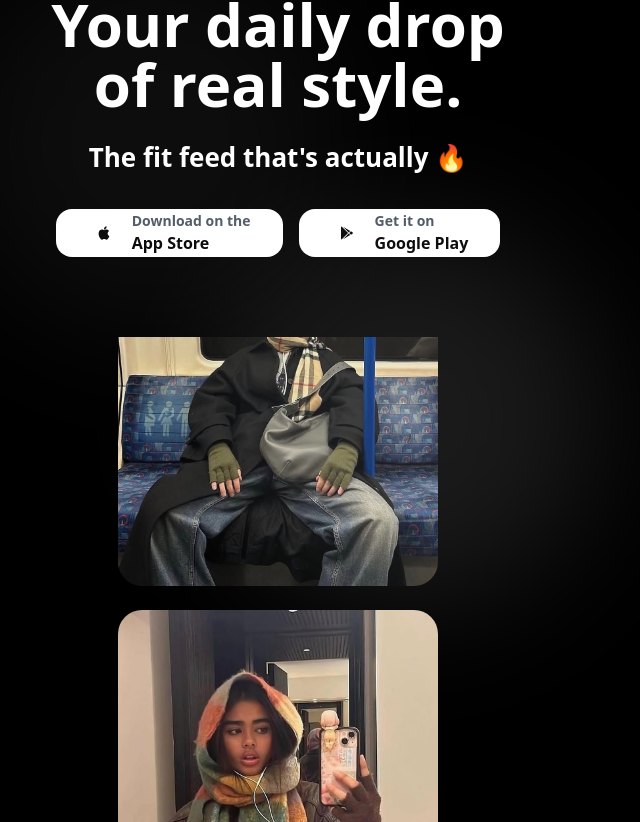
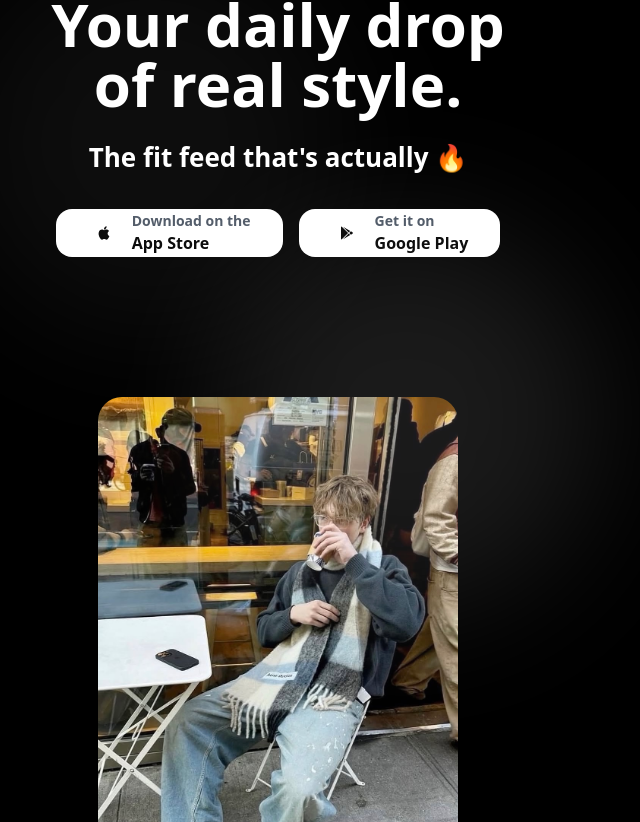
Before and after one commit to nikiblazin/blazin-express-landing, a React (Vite) app: page / in a window 1280 px wide. Shown: the part 378-1200 px from the top of the page, without its empty margins (362-1002 px from the left). Built offline with nearby package versions, Linux system fonts and the light colour scheme.

Commit message:
Refactor carousel to single image

```diff
--- a/src/components/FitsCarousel.tsx
+++ b/src/components/FitsCarousel.tsx
@@ -1,4 +1,4 @@
-import { useEffect, useRef } from "react";
+import { useState, useEffect } from "react";
 import fit1 from "@/assets/fit1.png";
 import fit2 from "@/assets/fit2.png";
 import fit3 from "@/assets/fit3.png";
@@ -11,54 +11,36 @@ import fit8 from "@/assets/fit8.png";
 const fitImages = [fit1, fit2, fit3, fit4, fit5, fit6, fit7, fit8];
 
 export const FitsCarousel = () => {
-  const scrollRef = useRef<HTMLDivElement>(null);
+  const [currentIndex, setCurrentIndex] = useState(0);
 
   useEffect(() => {
-    const scrollContainer = scrollRef.current;
-    if (!scrollContainer) return;
+    const interval = setInterval(() => {
+      setCurrentIndex((prev) => (prev + 1) % fitImages.length);
+    }, 2000); // 2 seconds per image
 
-    let scrollAmount = 0;
-    const scrollSpeed = 0.5; // pixels per frame
-
-    const animate = () => {
-      scrollAmount += scrollSpeed;
-
-      // Reset when we've scrolled through half the content (since it's duplicated)
-      if (scrollAmount >= scrollContainer.scrollHeight / 2) {
-        scrollAmount = 0;
-      }
-
-      scrollContainer.scrollTop = scrollAmount;
-      requestAnimationFrame(animate);
-    };
-
-    const animationFrame = requestAnimationFrame(animate);
-
-    return () => cancelAnimationFrame(animationFrame);
+    return () => clearInterval(interval);
   }, []);
 
   return (
-    <div className="w-full h-[500px] md:h-[600px] overflow-hidden">
+    <div className="w-full h-[500px] md:h-[600px] overflow-hidden relative">
+      {fitImages.map((image, index) => (
         <div
-        ref={scrollRef}
-        className="h-full overflow-hidden"
-        style={{ scrollBehavior: 'auto' }}
+          key={index}
+          className="absolute inset-0 transition-all duration-700 ease-in-out px-4 flex items-center justify-center"
+          style={{
+            transform: `translateY(${(index - currentIndex) * 100}%)`,
+            opacity: index === currentIndex ? 1 : 0,
+          }}
         >
-        <div className="flex flex-col gap-4 md:gap-6">
-          {/* Duplicate images for seamless loop */}
-          {[...fitImages, ...fitImages].map((image, index) => (
-            <div key={index} className="flex-shrink-0 px-4">
-              <div className="relative aspect-[3/4] w-full max-w-[280px] md:max-w-[320px] mx-auto">
+          <div className="relative aspect-[3/4] w-full max-w-[280px] md:max-w-[360px] mx-auto">
             <img
               src={image}
-                  alt={`Fit ${(index % fitImages.length) + 1}`}
+              alt={`Fit ${index + 1}`}
               className="w-full h-full object-cover rounded-2xl md:rounded-3xl shadow-2xl"
             />
           </div>
         </div>
       ))}
     </div>
-      </div>
-    </div>
   );
 };
```
Lines whose indentation alone changed are shown as unchanged.
